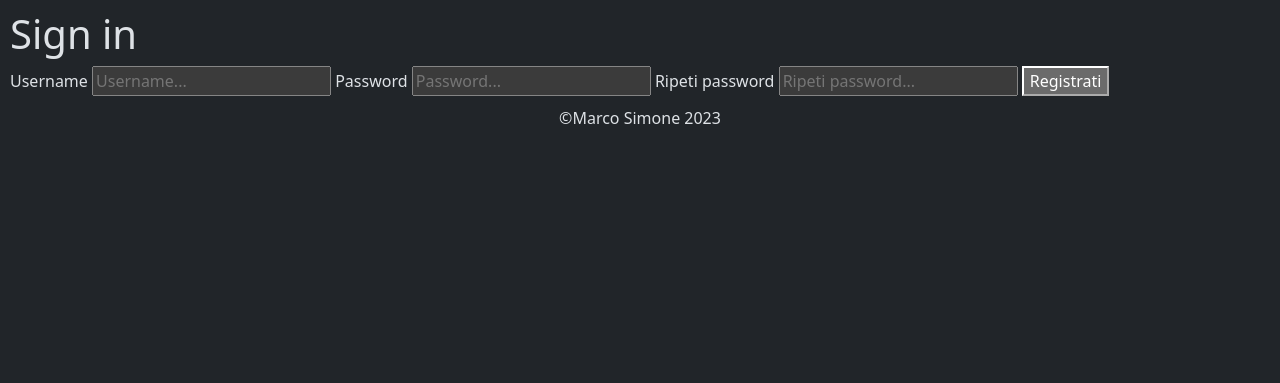
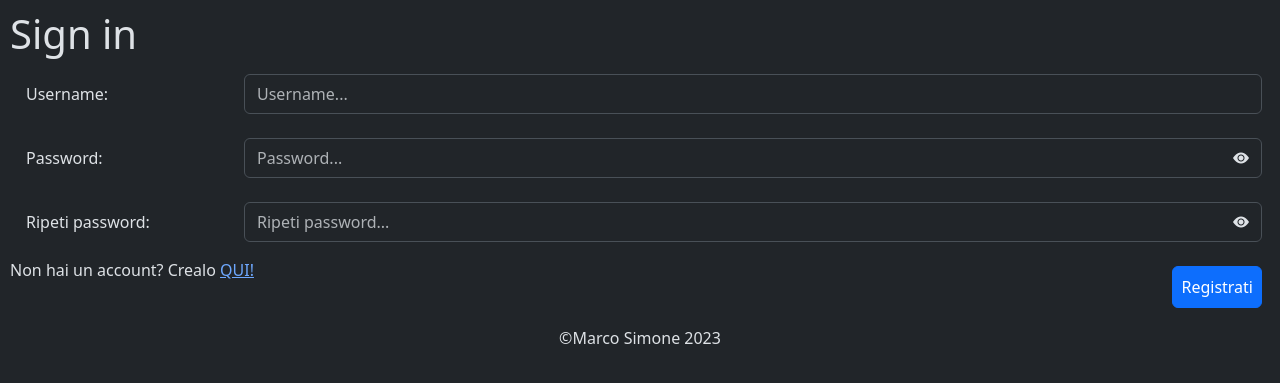
Before and after one commit to MrRainbow0704/DnD-Site, a Flask app: page /sign-in in a window 1280 px wide. Shown: the part 137-520 px from the top of the page. Run offline with Flask 3, Linux system fonts and the light colour scheme; parts of the project's set-up code (start-up, migrations or seed data) failed here and were passed over.

Commit message:
Migliorie e bug fix

```diff
--- a/app/__init__.py
+++ b/app/__init__.py
@@ -45,7 +45,7 @@
             UserName VARCHAR(32) UNIQUE NOT NULL,
             Pwd VARCHAR(512) NOT NULL,
             Salt VARCHAR(32) NOT NULL,
-            Campaigns TEXT DEFAULT ('[]'));
+            Campaigns TEXT NOT NULL DEFAULT ('[]'));
             """,
 )
 
@@ -54,7 +54,7 @@
     """CREATE TABLE IF NOT EXISTS Campaigns (
             Code VARCHAR(32) PRIMARY KEY,
             CampaignName TEXT NOT NULL,
-            DungeonMaster INTEGER NOT NULL,
-            Players TEXT DEFAULT ('[]'));
+            DungeonMaster TEXT NOT NULL DEFAULT ('{}'),
+            Players TEXT NOT NULL DEFAULT ('[]'));
             """,
 )
--- a/app/routes.py
+++ b/app/routes.py
@@ -151,10 +151,25 @@
                 return (
                     jsonify(
                         description="SQL query faliure.",
-                        info="Error at: app/routes@join_campaign() #2 SQL query",
+                        info="Error at: app/routes@join_campaign() #3 SQL query",
                     ),
                     500,
                 )
+
+            players = []
+            for pId in json.loads(campaign["Players"]):
+                pl = functions.SQL_query(
+                    MAINDB, "SELECT * FROM Users WHERE Id=%s ;", (pId,), single=True
+                )
+                if pl == False:
+                    return (
+                        jsonify(
+                            description="SQL query faliure.",
+                            info="Error at: app/routes@join_campaign() #2 SQL query.",
+                        ),
+                        500,
+                    )
+                players.append(pl["UserName"])
             # Alla fine renderizza la pagina con tutte le sue variabili
             return (
                 render_template(
@@ -162,6 +177,7 @@
                     campaign=campaign,
                     campagne=campagnie,
                     player=player,
+                    players=players,
                     token=session["Token"],
                 ),
                 200,
--- a/static/css/style.css
+++ b/static/css/style.css
@@ -27,3 +27,7 @@
     margin: 0 auto;
     text-align: center;
 }
+
+button.toggle-password {
+    margin-left: -42px !important;
+}
--- a/static/js/script.js
+++ b/static/js/script.js
@@ -1,7 +1,7 @@
 function error_message(data, errType) {
-    const wrapper = document.getElementById("alert-wrapper");
+	const wrapper = document.getElementById("alert-wrapper");
 
-	let content = `Code: ${data.status}: ${data.statusText}.<br/>Error type: ${errType}.<br/>Error Description: ${data.responseJSON.description}<br/>Error info: ${data.responseJSON.info}`;
+	const content = `Code: ${data.status}: ${data.statusText}.<br/>Error type: ${errType}.<br/>Error Description: ${data.responseJSON.description}<br/>Error info: ${data.responseJSON.info}`;
 	wrapper.innerHTML = [
 		'<div class="alert alert-danger alert-dismissible" role="alert">',
 		'   <div class="d-flex justify-content-between">',
@@ -10,12 +10,24 @@
 		"   </div>",
 		'   <button type="button" style="margin: 1.25rem 0.5rem;" class="btn-close p-2" data-bs-dismiss="alert" aria-label="Close"></button>',
 		"</div>",
-	].join("");;
+	].join("");
 
-    const popoverTriggerList = document.querySelectorAll(
+	const popoverTriggerList = document.querySelectorAll(
 		'[data-bs-toggle="popover"]'
 	);
 	const popoverList = [...popoverTriggerList].map(
 		(popoverTriggerEl) => new bootstrap.Popover(popoverTriggerEl)
 	);
 }
+
+function togglePassword(input_id) {
+	const toggler = document.getElementById(`${input_id}-toggler`);
+	const password = document.getElementById(input_id);
+	if (password.getAttribute('type') === 'password') {
+		password.setAttribute('type', "text");
+		toggler.innerHTML = '<i class="bi bi-eye-slash-fill"></i>';
+	} else {
+		password.setAttribute('type', "password");
+		toggler.innerHTML = '<i class="bi bi-eye-fill"></i>';
+	}
+}
--- a/templates/campaign.html
+++ b/templates/campaign.html
@@ -7,7 +7,9 @@
 <h2>Codice: {{ campaign["Code"] }}</h2>
 <h2>Giocatori:</h2>
 <ul>
-{# TODO Aggiungere i giocatori #}
+{% for p in players %}
+<li>{{ p }}</li>
+{% endfor %}
 </ul>
 <div class="row m-0">
     <input type="text" class="col d-inline-block form-control m-2" name="link" id="link" disabled value="{{ request.url_root + 'unisciti/' + campaign['Code'] }}">
--- a/templates/sign_in.html
+++ b/templates/sign_in.html
@@ -5,19 +5,32 @@
 {% block main %}
 <h1>Sign in</h1>
 <form id="sign-in">
-    <span>
-        <label for="username">Username</label>
-        <input type="text" name="username" id="username" placeholder="Username...">
+    <span class="row mx-0 my-2">
+        <label class="col-2 form-label p-2 m-2" for="username">Username:</label>
+        <input class="col form-control m-2" type="text" name="username" id="username" placeholder="Username...">
     </span>
-    <span>
-        <label for="password">Password</label>
-        <input type="password" name="password" id="password" placeholder="Password...">
+    <span class="row mx-0 my-2">
+        <label class="col-2 form-label p-2 m-2" for="password">Password:</label>
+        <span class="col p-0 m-2 d-flex">
+            <input class="form-control" type="password" name="password" id="password" placeholder="Password...">
+            <button onclick="togglePassword('password')" class="toggle-password btn m-0" type="button" id="password-toggler">
+                <i class="bi bi-eye-fill"></i>
+            </button>
+        </span>
     </span>
-    <span>
-        <label for="password-repeat">Ripeti password</label>
-        <input type="password" name="password-repeat" id="password-repeat" placeholder="Ripeti password...">
+    <span class="row mx-0 my-2">
+        <label class="col-2 form-label p-2 m-2" for="password-repeat">Ripeti password:</label>
+        <span class="col p-0 m-2 d-flex">
+            <input class="form-control" type="password" name="password-repeat" id="password-repeat" placeholder="Ripeti password...">
+            <button onclick="togglePassword('password-repeat')" class="toggle-password btn m-0" type="button" id="password-repeat-toggler">
+                <i class="bi bi-eye-fill"></i>
+            </button>
+        </span>
     </span>
-    <button type="button" onclick="sign_in()">Registrati</button>
+    <span class="d-flex justify-content-between">
+        <p>Non hai un account? Crealo <a href="{{ url_for('sign_in') }}">QUI!</a></p>
+        <button class="btn btn-primary m-2 p-2" type="button" onclick="sign_in()">Registrati</button>
+    </span>
 </form>
 {% endblock main %}
 
```
Also changed, not shown: app/api/routes.py (+18 -1 lines), templates/login.html (+15 -8 lines).
